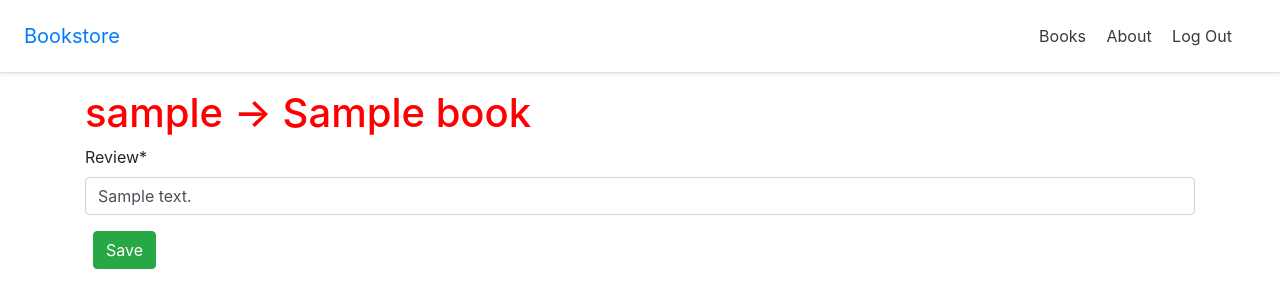
After one commit to Alimov-8/django-bookstore-app, a Django app: page /reviews/00000000-0000-0000-0000-000000000001/update/ in a window 1280 px wide. The commit adds this page. Shown: the top 308 px of the page. Run offline with Django 3.2, Linux system fonts and the light colour scheme; a user stored in the database is signed in; tables that the repository leaves empty hold one stand-in row (values such as "Sample post"); parts of the project's set-up code (start-up, migrations or seed data) failed here and were passed over; some libraries are stand-ins or nearby versions.

Commit message:
login via email&username, update review by author

```diff
--- a/books/views.py
+++ b/books/views.py
@@ -22,7 +22,7 @@ class BookListView(LoginRequiredMixin, ListView):
 
 
 class BookDetailView(LoginRequiredMixin,
-                     PermissionRequiredMixin,
+                     # PermissionRequiredMixin,
                      DetailView):
     model = Book
     context_object_name = 'book'
--- a/config/settings.py
+++ b/config/settings.py
@@ -194,9 +194,9 @@ EMAIL_BACKEND = 'django.core.mail.backends.console.EmailBackend'
 # ACCOUNT_SIGNUP_PASSWORD_ENTER_TWICE = False
 
 # Email Only Login
-ACCOUNT_USERNAME_REQUIRED = False
+ACCOUNT_USERNAME_REQUIRED = True
 
-ACCOUNT_AUTHENTICATION_METHOD = 'email'
+ACCOUNT_AUTHENTICATION_METHOD = 'username_email'
 
 ACCOUNT_EMAIL_REQUIRED = True
 
--- a/reviews/models.py
+++ b/reviews/models.py
@@ -1,11 +1,18 @@
+import uuid
 from django.db import models
 from django.contrib.auth import get_user_model
 from books.models import Book
+from django.urls import reverse
 
 # Create your models here.
 
 
 class Review(models.Model):
+    id = models.UUIDField(
+        primary_key=True,
+        default=uuid.uuid4,
+        editable=False
+    )
     book = models.ForeignKey(
             Book,
             on_delete=models.CASCADE,
@@ -20,6 +27,9 @@ class Review(models.Model):
     def __str__(self):
         return self.review
 
+    def get_absolute_url(self):
+        return reverse('review_update', args=[str(self.id)])
+
     class Meta:
         verbose_name = 'Review 💭'
         verbose_name_plural = 'Reviews 💬'
--- a/reviews/urls.py
+++ b/reviews/urls.py
@@ -1,6 +1,7 @@
 from django.urls import path
-from .views import ReviewCreateView
+from .views import ReviewCreateView, ReviewUpdateView
 
 urlpatterns = [
     path('<uuid:pk>/new/', ReviewCreateView.as_view(), name='review_new'),
+    path('<uuid:pk>/update/', ReviewUpdateView.as_view(), name='review_update'),
 ]
--- a/reviews/views.py
+++ b/reviews/views.py
@@ -1,5 +1,5 @@
 from django.shortcuts import render
-from django.contrib.auth.mixins import LoginRequiredMixin
+from django.contrib.auth.mixins import LoginRequiredMixin, UserPassesTestMixin
 from django.views.generic.edit import UpdateView, DeleteView, CreateView
 from books.models import Book
 from reviews.models import Review
@@ -25,3 +25,17 @@ class ReviewCreateView(LoginRequiredMixin, CreateView):
         context = super(ReviewCreateView, self).get_context_data(**kwargs)
         context['book'] = Book.objects.filter(pk=self.kwargs['pk']).first()
         return context
+
+
+class ReviewUpdateView(LoginRequiredMixin, UserPassesTestMixin, UpdateView):
+    model = Review
+    template_name = 'reviews/review_update.html'
+    fields = ('review',)
+
+    def test_func(self):
+        obj = self.get_object()
+        return obj.author == self.request.user
+
+    def get_success_url(self):
+        book_id = Review.objects.filter(pk=self.kwargs['pk']).first().book.id
+        return reverse_lazy('book_detail', kwargs={'pk': book_id})
--- a/templates/books/book_detail.html
+++ b/templates/books/book_detail.html
@@ -15,7 +15,9 @@
             <h3>Reviews </h3> <p><a href="{% url 'review_new' book.id %}"> + New</a></p>
             <ul>
             {% for review in book.reviews.all %}
-            <li>{{ review.author }} - {{ review.review }}</li>
+            <li>
+                <a href="{% url 'review_update' review.id %}">{{ review.author }}</a> - {{ review.review }}
+            </li>
             {% endfor %}
             </ul>
         </div>
--- /dev/null
+++ b/templates/reviews/review_update.html
@@ -0,0 +1,12 @@
+{% extends '_base.html' %}
+{% load crispy_forms_tags %}
+
+{% block content %}
+
+    <h1>{{ review.author }} -> {{ review.book.title }}</h1>
+    <form action="" method="post">
+        {% csrf_token %}
+        {{ form|crispy }}
+        <button class="btn btn-success ml-2" type="submit">Save</button>
+    </form>
+{% endblock content %}
```
Also changed, not shown: media/covers/dfp_uoq38V6.png (added), reviews/migrations/0001_initial.py.
